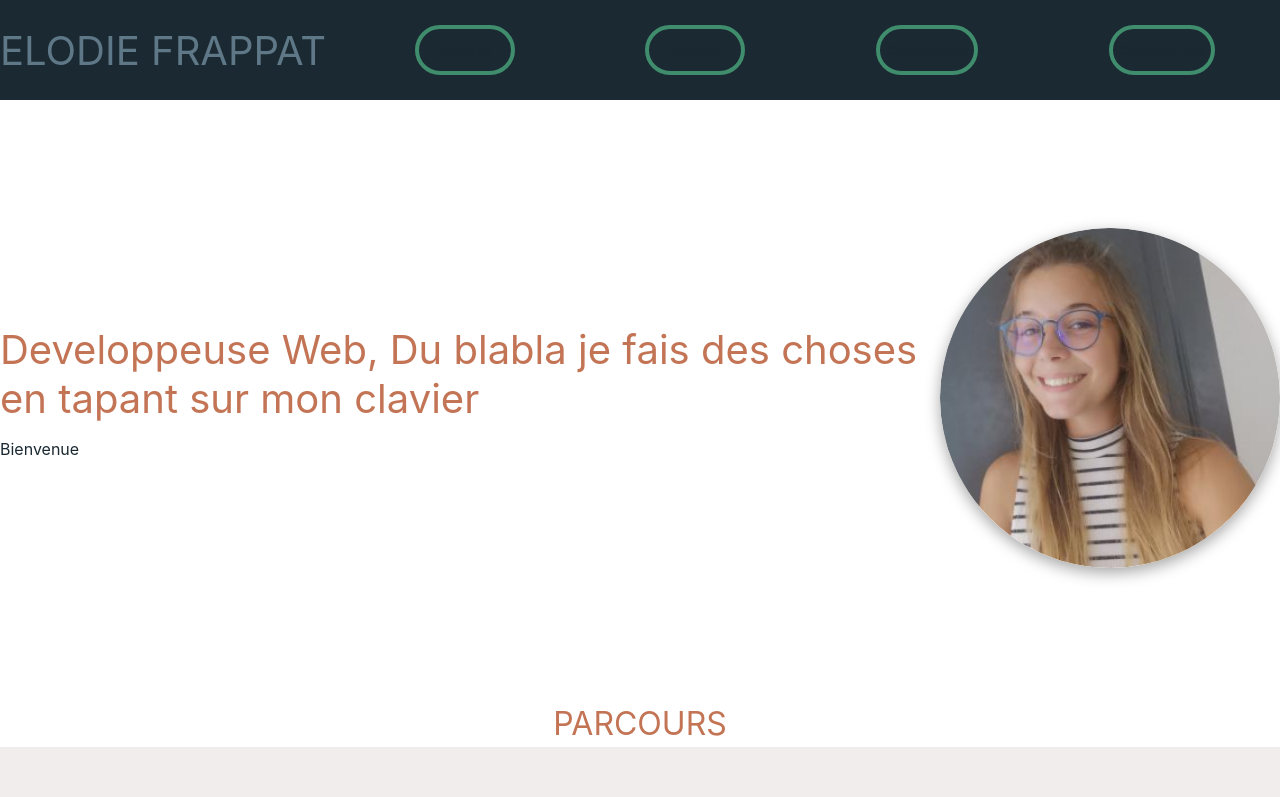
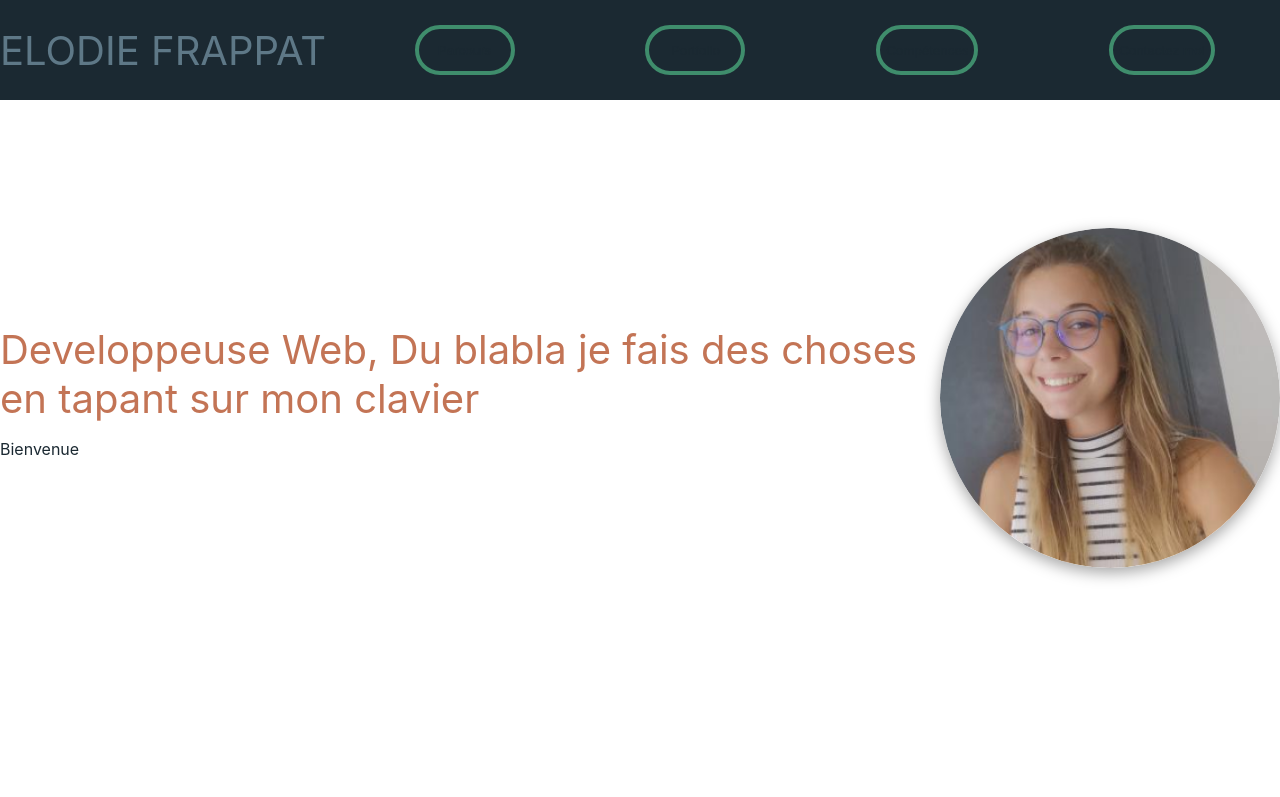
Before and after one commit to Zubiik/curiculum_vitae, a React (Create React App) app: page / in a window 1280 px wide. Shown: the top 797 px of the page. Built offline with nearby package versions, Linux system fonts and the light colour scheme.

Commit message:
fix: title stylisation

```diff
--- a/src/HomePage/Index.js
+++ b/src/HomePage/Index.js
@@ -19,6 +19,7 @@ function HomePage() {
       <Portfolio />
       <Title>SKILLLLLLLS</Title>
       <Tools />
+      <Title>Me contacter</Title>
       <Contact />
     </Container>
   );
--- a/src/component/Title/styled.js
+++ b/src/component/Title/styled.js
@@ -1,9 +1,10 @@
 import styled from "@emotion/styled";
 
 export const CustomTitle = styled.h1`
-  color:${({ theme }) => theme.colors.copperRed};
-
+  display: flex;
+  color: ${({ theme }) => theme.colors.copperRed};
+  margin: 20px;
   align-items: center;
-  padding: 4px;
   text-align: center;
+  height: 200px;
 `;
```
